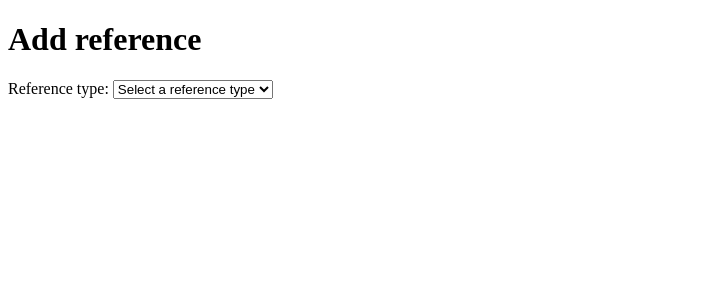
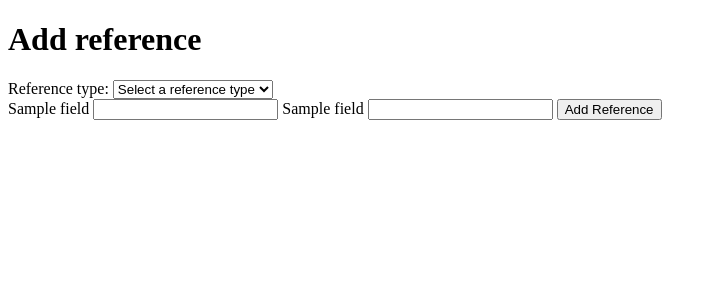
Before and after one commit to TuomasCS/CitationSorter4000, a Flask app: template src/templates/add_reference.html in a window 1280 px wide. Shown: the top 300 px of the page, without its empty margins (0-717 px from the left). Run offline with Flask 3, Linux system fonts and the light colour scheme; the template is opened without the code that fills it: most values are stand-ins (such as "Sample title", 1, 10 or a date in 2020).

Commit message:
Create new page to add reference

```diff
--- a/src/app.py
+++ b/src/app.py
@@ -99,13 +99,31 @@ def create_reference():
 
 @app.route("/create", methods=["GET","POST"])
 def add_reference():
-    type = request.args.get("type")
+    type_input = request.args.get("type")
+
+    entry_types = ENTRY_TYPE_ALIASES
+    entry = ENTRY_TYPE_ALIASES[type_input] if type_input else None
+    fields = REFERENCE_FIELD_SCHEMAS[entry] if entry else None
+    form_values = request.form if request.method == "POST" else {}
+
     if request.method == "GET":
-        if not type:
-            entry_types = ENTRY_TYPE_ALIASES
-            return render_template("add_reference.html", entry_types=entry_types)
-        else:
-            return render_template("add_reference.html", entry_types={"a":"a","b":"b"})
+        return render_template(
+            "add_reference.html",
+            type_input=type_input,
+            entry_types=entry_types,
+            fields = fields,
+            form_values=form_values
+        )
+
+    add_source(
+        form_values.get("name", "").strip(),
+        form_values.get("type", "").strip(),
+        form_values.get("author", "").strip(),
+        form_values.get("publish_year", "").strip(),
+        form_values.get("url", "").strip(),
+    )
+    return redirect(url_for("index"))
+
 
 @app.route("/ref/<int:source_id>")
 def show_reference(source_id):
--- a/src/templates/add_reference.html
+++ b/src/templates/add_reference.html
@@ -5,11 +5,37 @@
   </head>
   <body>
     <h1>Add reference</h1>
+    {% if error %}
+      <p role="alert">{{ error }}</p>
+    {% endif %}
+    <form method="GET" action="/create">
       <label for="reference_type">Reference type:</label>
-    <select id ="reference_type" name="type" required>
+      <select id ="reference_type" name="type" required onchange="this.form.requestSubmit()">
           <option value="">Select a reference type</option>
           {% for type in entry_types %}
+          {% if type == type_input %}
+          <option value="{{ type }}" selected>{{ type }}</option>
+          {% else %}
           <option value="{{ type }}">{{ type }}</option>
+          {% endif %}
           {% endfor %}
       </select>
+    </form>
+    {% if fields %}
+    <form method="POST" action="/create">
+      <input type="hidden" name="type" value="{{ type_input }}">
+      {% for field in fields.required %}
+        <label for="{{ field }}">{{ field | field_label }}</label>
+        <input type="text" id="{{ field }}" name="{{ field }}" value="{{ form_values.get(field, '')}}" required>
+      {% endfor %}
+
+      {% for field in fields.optional %}
+        <label for="{{ field }}">{{ field | field_label }}</label>
+        <input type="text" id="{{ field }}" name="{{ field }}" value="{{ form_values.get(field, '')}}">
+      {% endfor %}
+
+      <button type="submit">Add Reference</button>
+    </form>
+    {% endif %}
+
   </body>
```
Lines whose indentation alone changed are shown as unchanged.
